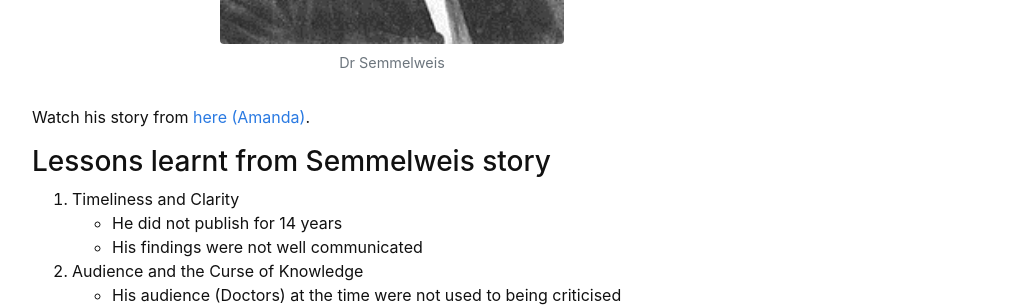
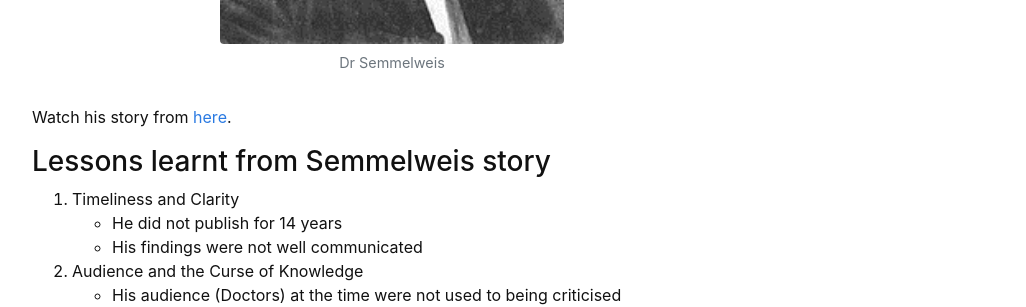
Before and after one commit to masamiy/DataStoryTelling, a Jekyll site: the page built from content/4-Putting-it-together.md, in a window 1280 px wide and 900 px high, scrolled down 768 px. Shown: the part 153-460 px from the top of the window, without its empty margins (248-1274 px from the left). Built offline with Jekyll 4.4.1, drawn with Linux system fonts in a browser that asks for light colours.

Commit message:
Update 4-Putting-it-together.md

```diff
--- a/content/4-Putting-it-together.md
+++ b/content/4-Putting-it-together.md
@@ -12,7 +12,7 @@ Every piece of information we learn is founded on something we have already lear
 Do you know Dr Ignaz Semmelweis?
 {% include figure.html img="DrSemmelweis.png" alt="Dr Semmelweis" caption="Dr Semmelweis" width="50%" %}
 
-Watch his story from [here (Amanda)](YOUTUBE VIDEO).
+Watch his story from [here](https://youtu.be/-hc7WR72CB4O).
 
 ### Lessons learnt from Semmelweis story
 1. Timeliness and Clarity
```
